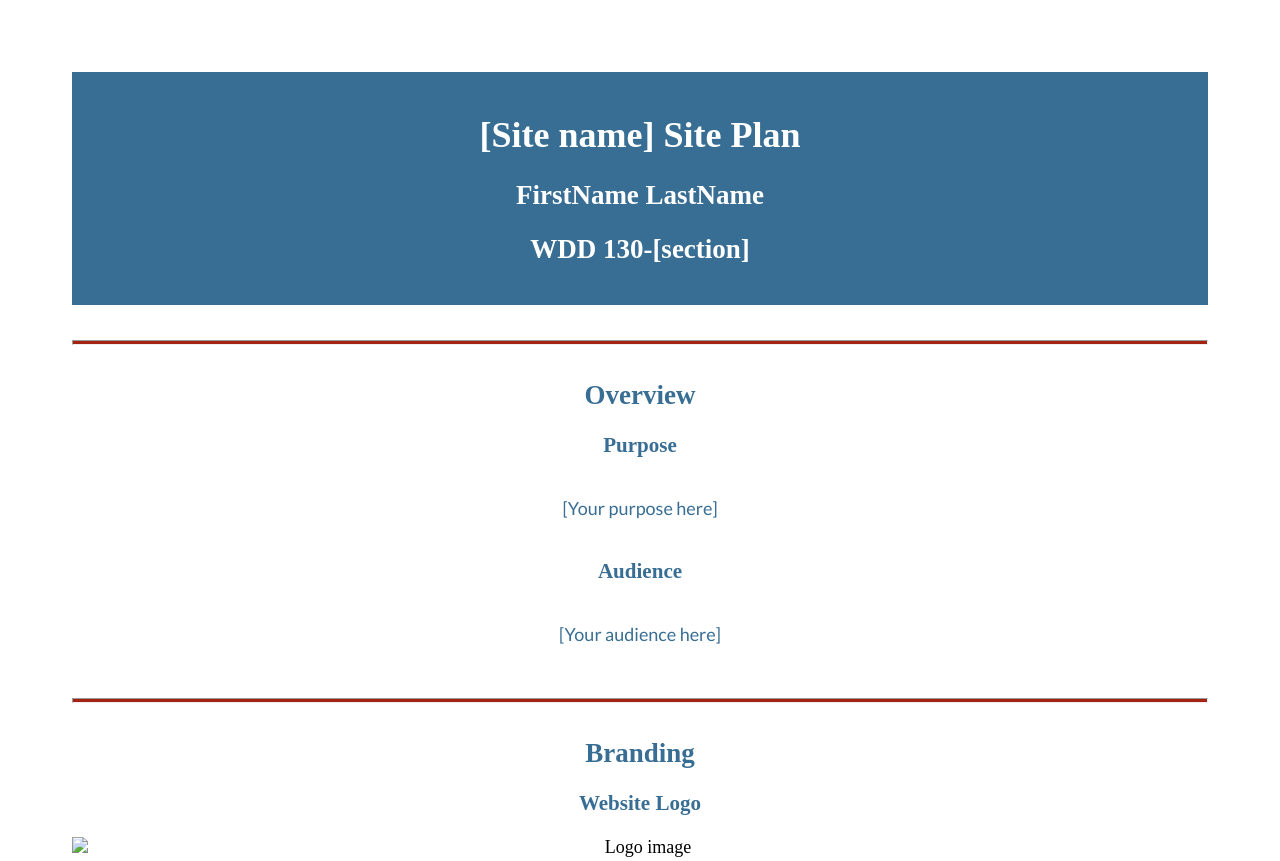
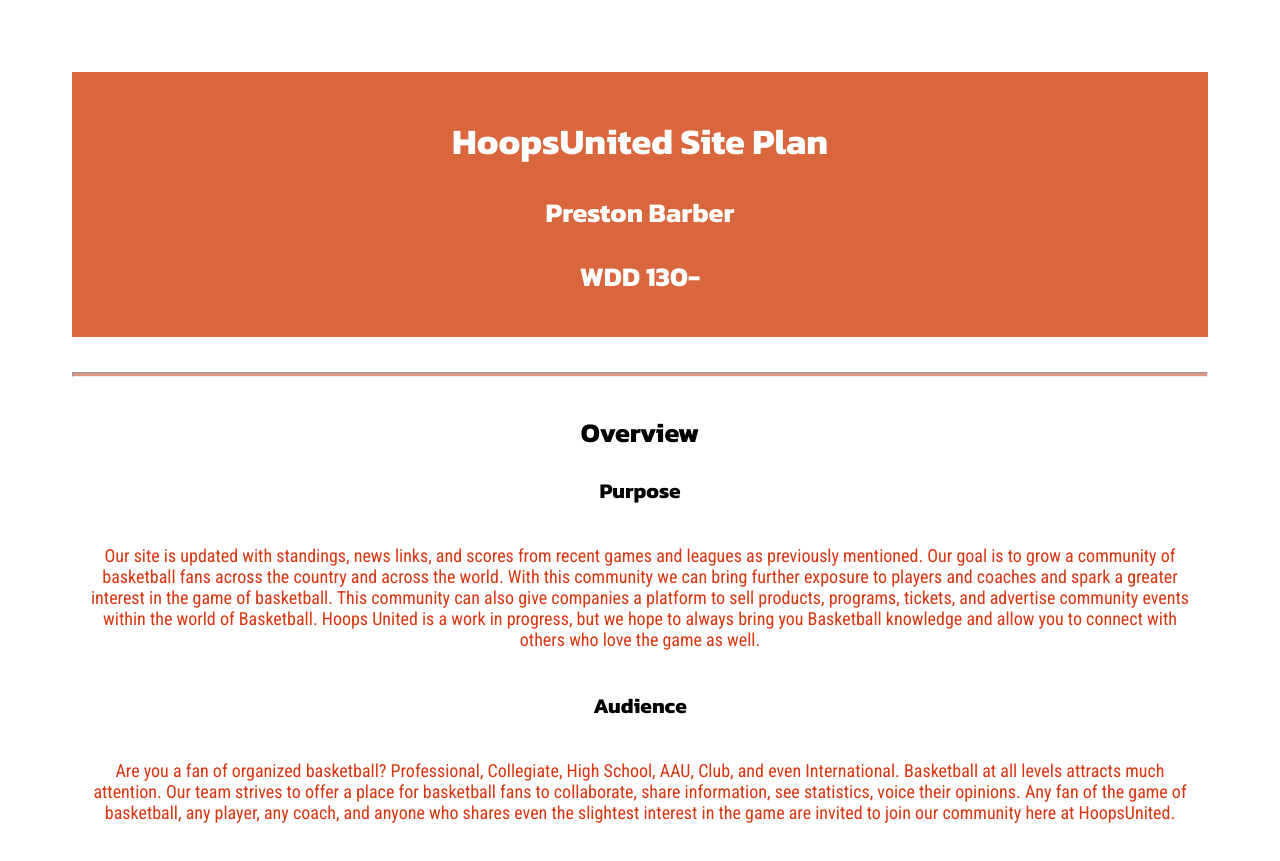
Before and after one commit to pbarber0814/wdd130, a plain HTML site: page hoopsunited/site-plan.html in a window 1280 px wide. Shown: the top 861 px of the page. Drawn offline with Linux system fonts and the light colour scheme; a web font is replaced by a local one.

Commit message:
added logo image link and updated page colors, fonts, and font colors

```diff
--- a/hoopsunited/site-plan.html
+++ b/hoopsunited/site-plan.html
@@ -10,9 +10,9 @@
 
   <body>
     <header>
-      <h1>[Site name] Site Plan</h1>
-      <h2>FirstName LastName</h2>
-      <h2>WDD 130-[section]</h2>
+      <h1>HoopsUnited Site Plan</h1>
+      <h2>Preston Barber</h2>
+      <h2>WDD 130-</h2>
       <!-- In the header above, add the name or your site, your name and class number. For example if you are in section 3 you would put WDD 130.03 -->
     </header>
     <main>
@@ -21,17 +21,24 @@
       <hr>
       <h2>Overview</h2>
       <h3>Purpose</h3>
-      <p>[Your purpose here]</p>  <!-- change this -->
+      <p>Our site is updated with standings, news links, and scores from recent games and leagues as previously mentioned.
+        Our goal is to grow a community of basketball fans across the country and across the world. With this community we can bring further exposure to players and coaches and spark a greater interest in the game of basketball.
+        This community can also give companies a platform to sell products, programs, tickets, and advertise community events within the world of Basketball.
+        Hoops United is a work in progress, but we hope to always bring you Basketball knowledge and allow you to connect with others who love the game as well.
+    </p>  <!-- change this -->
 
 
       <h3>Audience</h3>
-      <p>[Your audience here]</p>  <!-- change this -->
+      <p>Are you a fan of organized basketball? Professional, Collegiate, High School, AAU, Club, and even International. Basketball at all levels attracts much attention.
+        Our team strives to offer a place for basketball fans to collaborate, share information, see statistics, voice their opinions.
+        Any fan of the game of basketball, any player, any coach, and anyone who shares even the slightest interest in the game are invited to join our community here at HoopsUnited.
+     </p>  <!-- change this -->
 
       <hr>
       <h2>Branding</h2>
       <h3>Website Logo</h3>
       <!-- Replace this with some sort of logo for your site.  A logo can be as simple as the name of your site in a nice font :) -->
-      <img src="#" alt="Logo image">
+      <img src="images/hoopsunitedlogo.png" alt="Logo image">
       <hr>
       <h2>
         Style Guide
--- a/hoopsunited/styles/site-plan.css
+++ b/hoopsunited/styles/site-plan.css
@@ -1,29 +1,30 @@
 /* if you are using any Google fonts change the font names below to your fonts.
 Any spaces in your font name should be replaced with a +.
 Fonts are separated by a | */
-@import url('https://fonts.googleapis.com/css?family=IM+Fell+French+Canon+SC|Lato');
+@import url('https://fonts.googleapis.com/css2?family=Kanit:ital,wght@0,100;0,200;0,300;0,400;0,500;0,600;0,700;0,800;0,900;1,100;1,200;1,300;1,400;1,500;1,600;1,700;1,800;1,900&family=Roboto+Condensed:ital,wght@0,100..900;1,100..900&display=swap');
+
 
 :root {
   /* change the values below to your colors from your palette */
-  --primary-color: #396E94   ;
-  --secondary-color: #E7C24F ;
-  --accent1-color: #A42212;
-  --accent2-color: white;
+  --primary-color: gray   ;
+  --secondary-color: #D9663D ;
+  --accent1-color: #D99982;
+  --accent2-color: #D93611;
 
   /* change the values below to your chosen font(s) */
-  --heading-font: "IM Fell French Canon SC";
-  --paragraph-font: Lato, Helvetica, sans-serif;
+  --heading-font: "Kanit";
+  --paragraph-font: Roboto Condensed, Helvetica, sans-serif;
 
   /* these colors below should be chosen from among your palette colors above */
-  --headline-color-on-white: #396E94;  /* headlines on a white background */
+  --headline-color-on-white: black;  /* headlines on a white background */
   --headline-color-on-color: white; /* headlines on a colored background */
-  --paragraph-color-on-white: #396E94; /* paragraph text on a white background */
-  --paragraph-color-on-color: white; /* paragraph text on a colored background */
-  --paragraph-background-color: #396E94  ;
-  --nav-link-color: #396E94;
-  --nav-background-color: #D4AC0D;
-  --nav-hover-link-color: white;
-  --nav-hover-background-color: #396E94;
+  --paragraph-color-on-white: #D93611; /* paragraph text on a white background */
+  --paragraph-color-on-color: black; /* paragraph text on a colored background */
+  --paragraph-background-color: #D9663D  ;
+  --nav-link-color: black;
+  --nav-background-color: gray;
+  --nav-hover-link-color: #D99982;
+  --nav-hover-background-color: #D9663D;
 }
 
 
```
Also changed, not shown: hoopsunited/images/hoopsunitedlogo.png (added).
